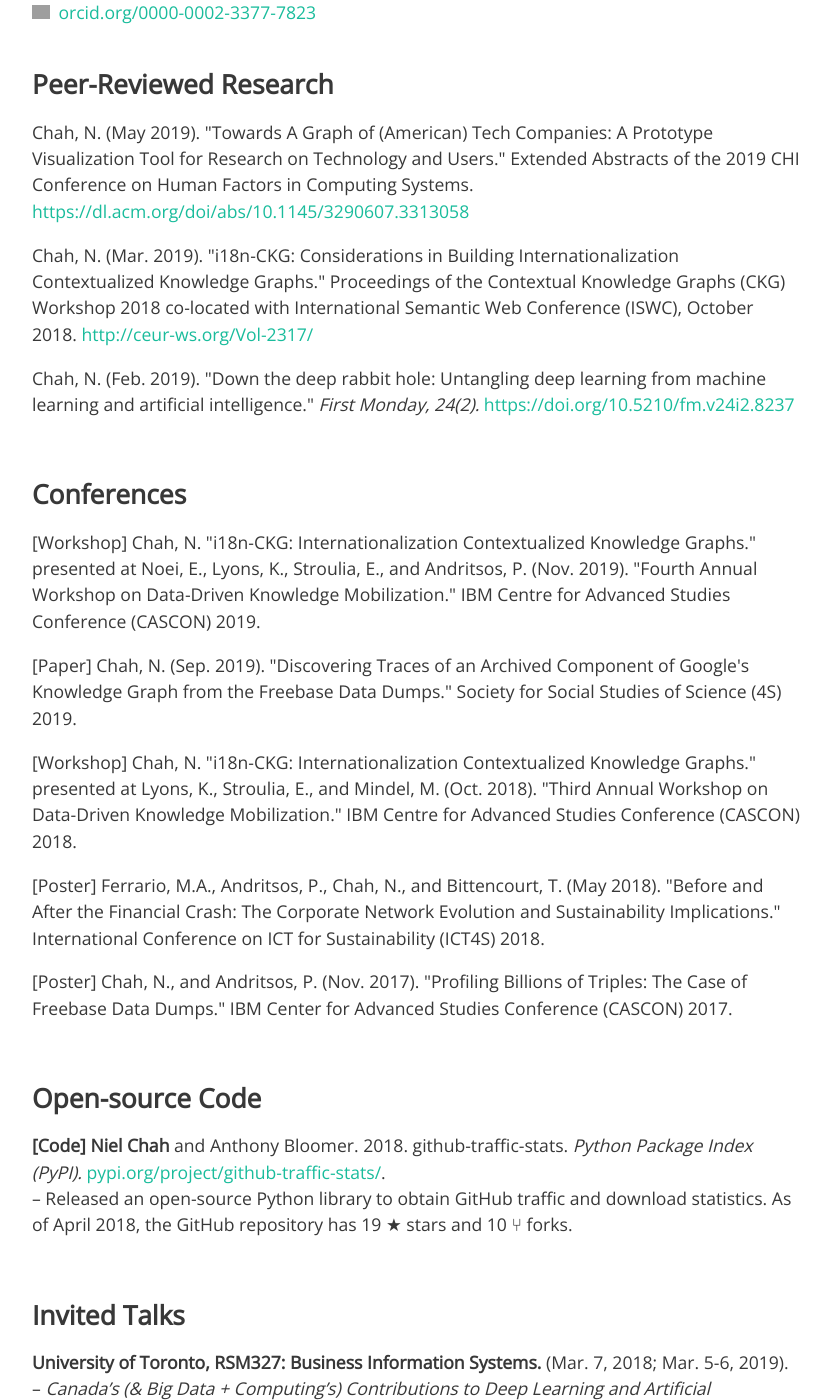
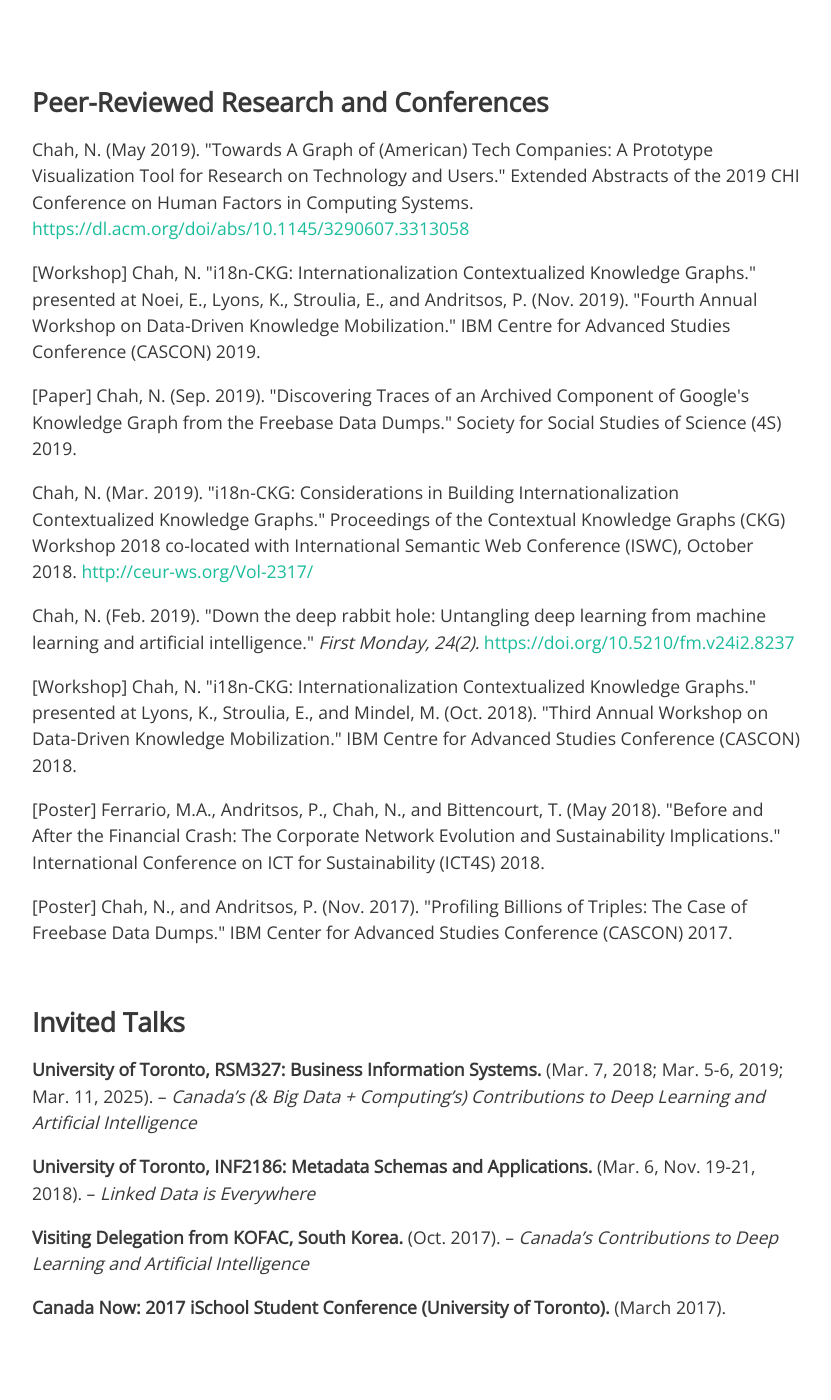
Before and after one commit to nchah/nchah.github.io, a Jekyll site: the page built from page-research.md, in a window 1280 px wide and 1400 px high, scrolled down 508 px. Shown: the whole window, without its empty margins (224-1055 px from the left). Built offline with Jekyll 4.4.1, drawn with Linux system fonts in a browser that asks for light colours; nearby versions of some CDN libraries; some of the changed text lies outside the part shown; grey boxes are pictures that could not be loaded.

Commit message:
Update page-research.md

```diff
--- a/page-research.md
+++ b/page-research.md
@@ -10,13 +10,7 @@
 
   <ul class="toc_list">
     <li>
-      <a href="#Peer-Reviewed_Research">Peer-Reviewed Research</a>
-    </li>
-    <li>
-      <a href="#Conferences">Conferences</a>
-    </li>
-    <li>
-      <a href="#Open-source_Code">Open-source Code</a>
+      <a href="#Research">Peer-Reviewed Research and Conferences</a>
     </li>
     <li>
       <a href="#Invited_Talks">Invited Talks</a>
@@ -25,13 +19,21 @@
 </div>
 
 <br>
+
+<a style="vertical-align: top;" href="https://orcid.org/0000-0002-3377-7823" target="orcid.widget" rel="noopener noreferrer">
+    <img style="width: 1em; margin-right: .5em;" src="https://orcid.org/sites/default/files/images/orcid_16x16.png" alt="ORCID iD icon" /> orcid.org/0000-0002-3377-7823
+</a>
 <br>
+<a style="vertical-align: top;" href="https://scholar.google.ca/citations?hl=en&user=M-W7xXsAAAAJ">
+    <img style="width: 1em; margin-right: .5em;" src="https://upload.wikimedia.org/wikipedia/commons/thumb/c/c7/Google_Scholar_logo.svg/240px-Google_Scholar_logo.svg.png" alt="Google Scholar icon" />Google Scholar
+</a>
 
-<a style="vertical-align: top;" href="https://orcid.org/0000-0002-3377-7823" target="orcid.widget" rel="noopener noreferrer"><img style="width: 1em; margin-right: .5em;" src="https://orcid.org/sites/default/files/images/orcid_16x16.png" alt="ORCID iD icon" />orcid.org/0000-0002-3377-7823</a>
+<br>
 <br>
 <br>
 
-### <span id="Peer-Reviewed_Research">Peer-Reviewed Research</span>
+
+### <span id="Research">Peer-Reviewed Research and Conferences</span>
 
 <div class="page" title="Page 1">
   <div class="layoutArea">
@@ -41,29 +43,19 @@
       </p>
 
       <p>
+        [Workshop] Chah, N. "i18n-CKG: Internationalization Contextualized Knowledge Graphs." presented at Noei, E., Lyons, K., Stroulia, E., and Andritsos, P. (Nov. 2019). "Fourth Annual Workshop on Data-Driven Knowledge Mobilization." IBM Centre for Advanced Studies Conference (CASCON) 2019.
+      </p>
+
+      <p>
+        [Paper] Chah, N. (Sep. 2019). "Discovering Traces of an Archived Component of Google's Knowledge Graph from the Freebase Data Dumps." Society for Social Studies of Science (4S) 2019.
+      </p>
+
+      <p>
         Chah, N. (Mar. 2019). "i18n-CKG: Considerations in Building Internationalization Contextualized Knowledge Graphs." Proceedings of the Contextual Knowledge Graphs (CKG) Workshop 2018 co-located with International Semantic Web Conference (ISWC), October 2018. <a href="http://ceur-ws.org/Vol-2317/" target="_blank" rel="noopener noreferrer">http://ceur-ws.org/Vol-2317/</a>
       </p>
 
       <p>
         Chah, N. (Feb. 2019). "Down the deep rabbit hole: Untangling deep learning from machine learning and artificial intelligence." <em>First Monday, 24(2).</em> <a href="https://doi.org/10.5210/fm.v24i2.8237" target="_blank" rel="noopener noreferrer">https://doi.org/10.5210/fm.v24i2.8237</a>
-      </p>
-    </div>
-  </div>
-</div>
-
-<br>
-
-### <span id="Conferences">Conferences</span>
-
-<div class="page" title="Page 1">
-  <div class="layoutArea">
-    <div class="column">
-      <p>
-        [Workshop] Chah, N. "i18n-CKG: Internationalization Contextualized Knowledge Graphs." presented at Noei, E., Lyons, K., Stroulia, E., and Andritsos, P. (Nov. 2019). "Fourth Annual Workshop on Data-Driven Knowledge Mobilization." IBM Centre for Advanced Studies Conference (CASCON) 2019.
-      </p>
-
-      <p>
-        [Paper] Chah, N. (Sep. 2019). "Discovering Traces of an Archived Component of Google's Knowledge Graph from the Freebase Data Dumps." Society for Social Studies of Science (4S) 2019.
       </p>
 
       <p>
@@ -84,17 +76,10 @@
 
 <br>
 
-### <span id="Open-source_Code">Open-source Code</span>
-
-**[Code]** **Niel Chah** and Anthony Bloomer. 2018. github-traffic-stats. _Python Package Index (PyPI)._ <a href="https://pypi.org/project/github-traffic-stats/" target="_blank" rel="noopener noreferrer">pypi.org/project/github-traffic-stats/</a>.
-&#8211; Released an open-source Python library to obtain GitHub traffic and download statistics. As of April 2018, the GitHub repository has 19 ★ stars and 10 ⑂ forks.
-
-<br>
-
 ### <span id="Invited_Talks">Invited Talks</span>
 
 **University of Toronto, RSM327: Business Information Systems.**
-(Mar. 7, 2018; Mar. 5-6, 2019).
+(Mar. 7, 2018; Mar. 5-6, 2019; Mar. 11, 2025).
 &#8211; _Canada’s (& Big Data + Computing’s) Contributions to Deep Learning and Artificial Intelligence_
 
 **University of Toronto, INF2186: Metadata Schemas and Applications.**
```
